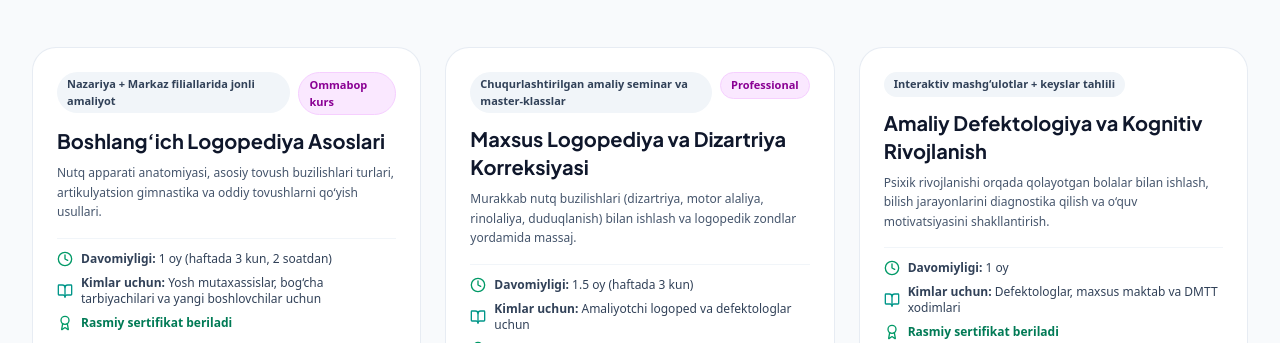
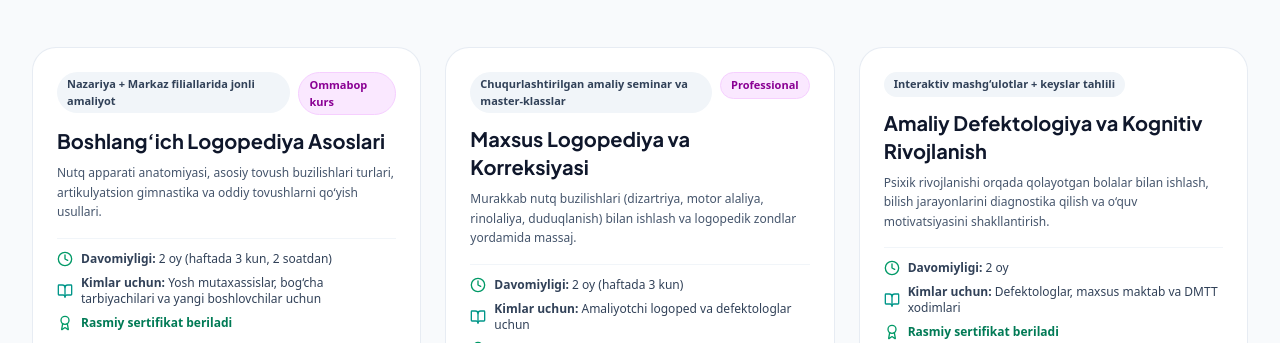
Before and after one commit to logopedcity24-ai/Logoped-City-sayti, a React (Vite) app: page / in a window 1280 px wide. Shown: the part 7900-8243 px from the top of the page. Built offline with nearby package versions, Linux system fonts and the light colour scheme.

Commit message:
feat: update course titles and durations to 2 months

```diff
--- a/src/data/mockData.ts
+++ b/src/data/mockData.ts
@@ -470,7 +470,7 @@ export const COURSES: Course[] = [
     id: 'boshlangich-logopediya',
     title: 'Boshlang‘ich Logopediya Asoslari',
     targetAudience: 'Yosh mutaxassislar, bog‘cha tarbiyachilari va yangi boshlovchilar uchun',
-    duration: '1 oy (haftada 3 kun, 2 soatdan)',
+    duration: '2 oy (haftada 3 kun, 2 soatdan)',
     format: 'Nazariya + Markaz filiallarida jonli amaliyot',
     description: 'Nutq apparati anatomiyasi, asosiy tovush buzilishlari turlari, artikulyatsion gimnastika va oddiy tovushlarni qo‘yish usullari.',
     topics: [
@@ -484,9 +484,9 @@ export const COURSES: Course[] = [
   },
   {
     id: 'maxsus-logopediya',
-    title: 'Maxsus Logopediya va Dizartriya Korreksiyasi',
+    title: 'Maxsus Logopediya va Korreksiyasi',
     targetAudience: 'Amaliyotchi logoped va defektologlar uchun',
-    duration: '1.5 oy (haftada 3 kun)',
+    duration: '2 oy (haftada 3 kun)',
     format: 'Chuqurlashtirilgan amaliy seminar va master-klasslar',
     description: 'Murakkab nutq buzilishlari (dizartriya, motor alaliya, rinolaliya, duduqlanish) bilan ishlash va logopedik zondlar yordamida massaj.',
     topics: [
@@ -502,7 +502,7 @@ export const COURSES: Course[] = [
     id: 'defektologiya-amaliyoti',
     title: 'Amaliy Defektologiya va Kognitiv Rivojlanish',
     targetAudience: 'Defektologlar, maxsus maktab va DMTT xodimlari',
-    duration: '1 oy',
+    duration: '2 oy',
     format: 'Interaktiv mashg‘ulotlar + keyslar tahlili',
     description: 'Psixik rivojlanishi orqada qolayotgan bolalar bilan ishlash, bilish jarayonlarini diagnostika qilish va o‘quv motivatsiyasini shakllantirish.',
     topics: [
```
